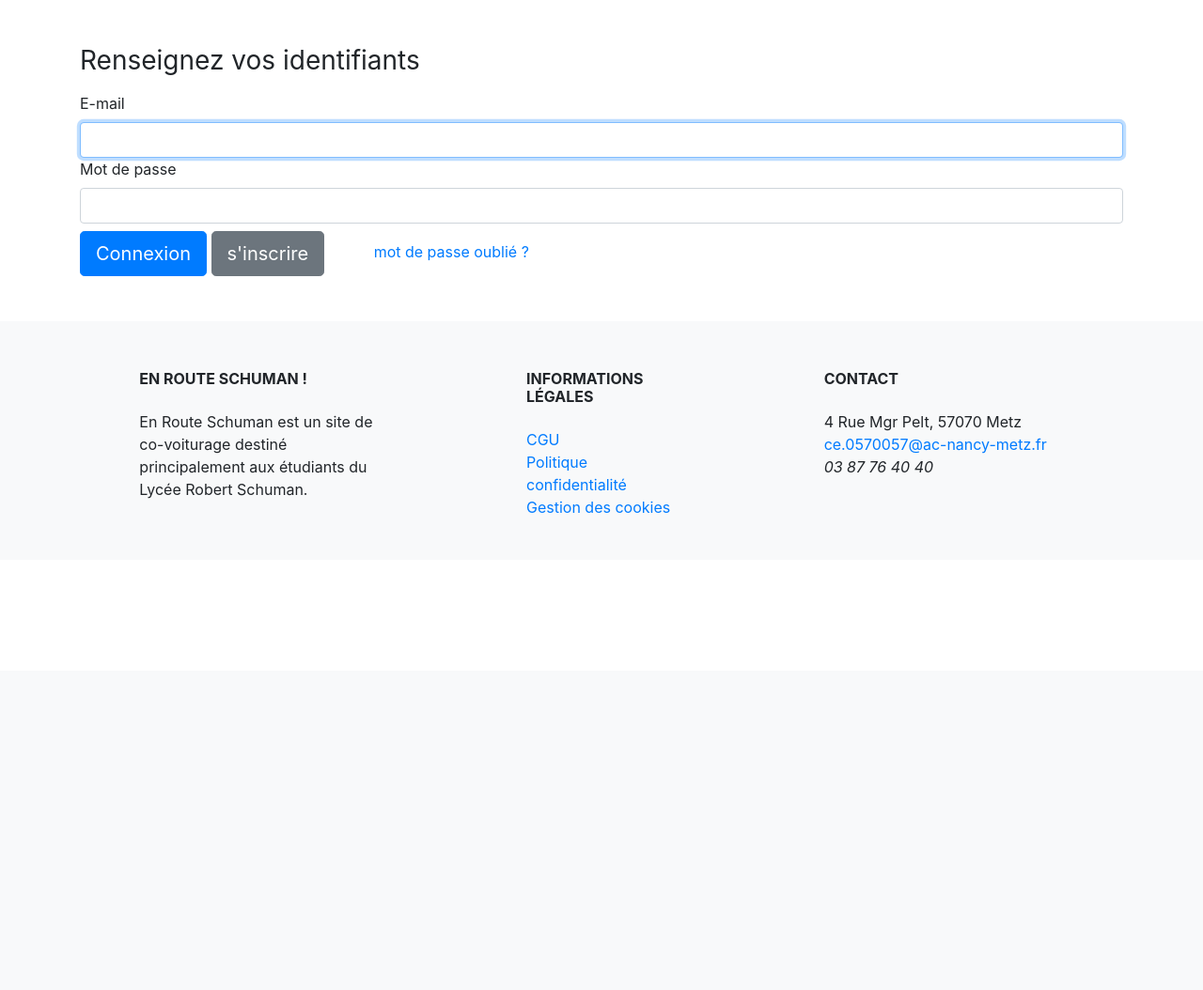
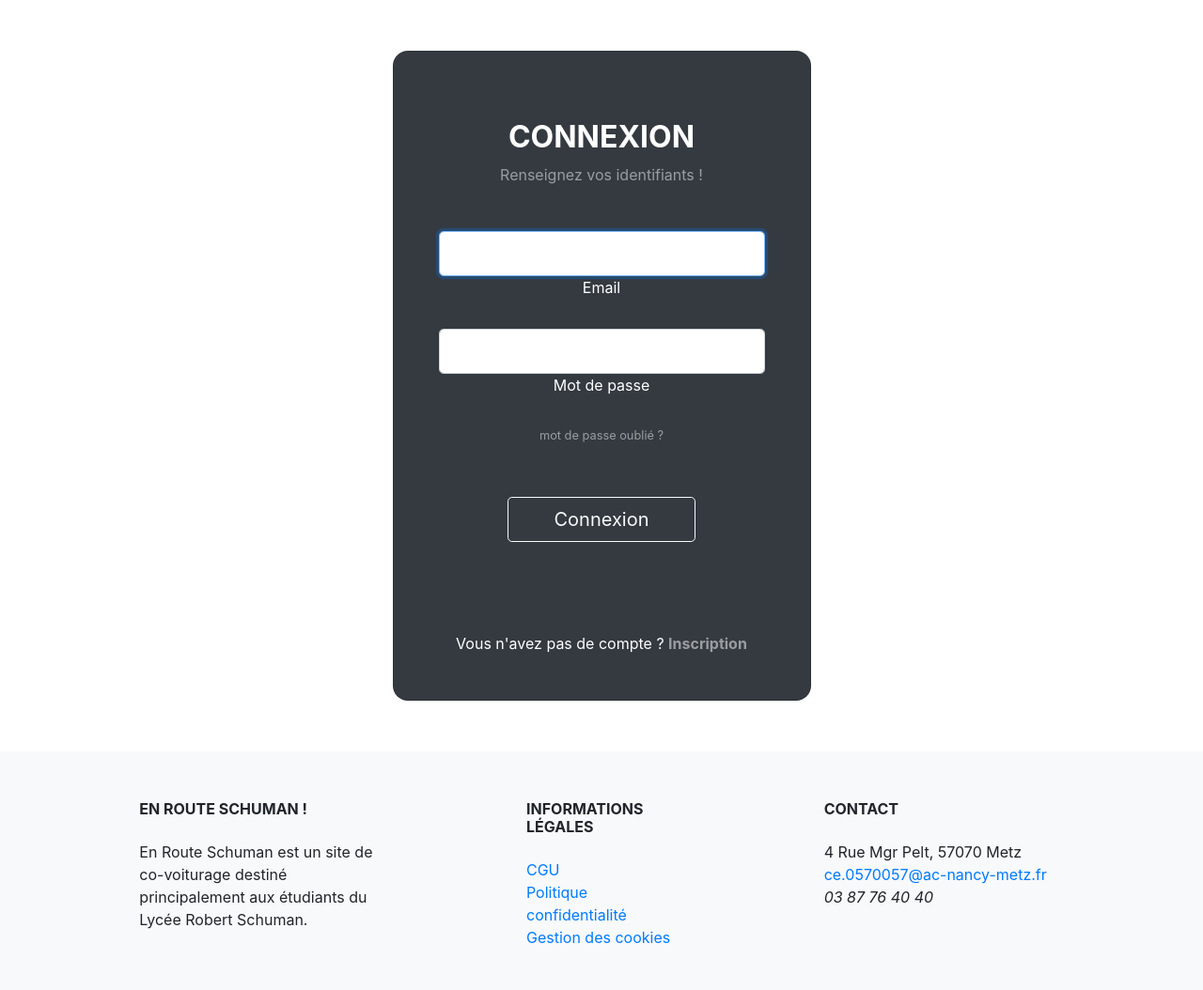
Before and after one commit to MLuckv/projet_covoiturage, a Symfony app: template templates/security/login.html.twig in a window 1280 px wide. Shown: the part 86-1140 px from the top of the page at 94% size. Before the commit the page ends 632 px from the top, so only its background shows below. Run offline with Twig, Linux system fonts and the light colour scheme; the template is opened without the code that fills it, so the values that code supplies are empty; some libraries are stand-ins or nearby versions.

Commit message:
mercredi_21_juin_template

```diff
--- a/src/Form/RegistrationFormType.php
+++ b/src/Form/RegistrationFormType.php
@@ -41,6 +41,7 @@ class RegistrationFormType extends AbstractType
             ])
             ->add('agreeTerms', CheckboxType::class, [
                 'mapped' => false,
+                'label' => false,
                 'constraints' => [
                     new IsTrue([
                         'message' => 'You should agree to our terms.',
@@ -53,7 +54,7 @@ class RegistrationFormType extends AbstractType
                 'options' => ['attr' => ['class' => 'password-field']],
                 'required' => true,
                 'first_options'  => ['label' => 'Mot de passe'],
-                'second_options' => ['label' => 'Confirmer'],
+                'second_options' => ['label' => 'Confirmer Mot de passe'],
                 // instead of being set onto the object directly,
                 // this is read and encoded in the controller
                 'mapped' => false,
--- a/templates/base.html.twig
+++ b/templates/base.html.twig
@@ -32,7 +32,7 @@
 		{% endfor %}
 
 
-		{% if app.request.attributes.get('_route') not in ['app_register','app_reset_password'] %}
+		{% if app.request.attributes.get('_route') not in ['app_register','app_reset_password', 'app_login'] %}
 			{#désactive navbar dans inscription#}
 			{% include "_partials/_nav.html.twig" %}
 		{% endif %}
--- a/templates/security/login.html.twig
+++ b/templates/security/login.html.twig
@@ -1,58 +1,74 @@
 {% extends 'base.html.twig' %}
 
-{% block title %}Connexion{% endblock %}
+{% block title %}Connexion
+{% endblock %}
 
 
 {% block body %}
+	<section class="vh-100 gradient-custom">
+		<div class="container py-5 h-100">
+			<div class="row d-flex justify-content-center align-items-center h-100">
+				<div class="col-12 col-md-8 col-lg-6 col-xl-5">
+					<div class="card bg-dark text-white" style="border-radius: 1rem;">
+						<div class="card-body p-5 text-center">
 
-	<section class="container my-5">
-		<div class="row">
-			<div class="col">
+							<div class="mb-md-5 mt-md-4 pb-5">
 								<form method="post">
 									{% if error %}
 										<div class="alert alert-danger">{{ error.messageKey|trans(error.messageData, 'security') }}</div>
 									{% endif %}
+									<h2 class="fw-bold mb-2 text-uppercase">Connexion</h2>
+									<p class="text-white-50 mb-5">Renseignez vos identifiants !</p>
 
-					{# code permettant de se déconnecter
-					{% if app.user %}
-						<div class="mb-3">
-							You are logged in as
-							{{ app.user.userIdentifier }},
-							<a href="{{ path('app_logout') }}">Logout</a>
+									<div class="form-outline form-white mb-4">
+										<input type="email" value="{{ last_username }}" name="email" id="typeEmailX" class="form-control form-control-lg" autocomplete="email" required autofocus>
+										<label class="form-label" for="typeEmailX">Email</label>
 									</div>
-					{% endif %}#}
 
+									<div class="form-outline form-white mb-4">
+										<input type="password" name="password" id="typePasswordX" class="form-control form-control-lg" autocomplete="current-password" required>
+										<label class="form-label" for="typePasswordX">Mot de passe</label>
+									</div>
 
-					<h1 class="h3 mb-3 font-weight-normal">Renseignez vos identifiants</h1>
-					<label for="inputEmail">E-mail</label>
-					<input type="email" value="{{ last_username }}" name="email" id="inputEmail" class="form-control" autocomplete="email" required autofocus>
-					<label for="inputPassword">Mot de passe</label>
-					<input type="password" name="password" id="inputPassword" class="form-control" autocomplete="current-password" required>
+									<input type="hidden" name="_csrf_token" value="{{ csrf_token('authenticate') }}">
 
-					<input
-					type="hidden" name="_csrf_token" value="{{ csrf_token('authenticate') }}">
+									<p class="small mb-5 pb-lg-2">
+										<a class="text-white-50" href="{{ path('app_forgot_password_request') }}">mot de passe oublié ?</a>
+									</p>
 
-					{#
-					        Uncomment this section and add a remember_me option below your firewall to activate remember me functionality.
-					        See https://symfony.com/doc/current/security/remember_me.html
+									<button class="btn btn-outline-light btn-lg px-5" type="submit">Connexion</button>
 
-					        <div class="checkbox mb-3">
-					            <label>
-					                <input type="checkbox" name="_remember_me"> Remember me
-					            </label>
+									{#<div class="d-flex justify-content-center text-center mt-4 pt-1">
+									                <a href="#!" class="text-white"><i class="fab fa-facebook-f fa-lg"></i></a>
+									                <a href="#!" class="text-white"><i class="fab fa-twitter fa-lg mx-4 px-2"></i></a>
+									                <a href="#!" class="text-white"><i class="fab fa-google fa-lg"></i></a>
+									              </div>#}
+								</form>
 							</div>
-					    #}
-					<div class="mt-2">
-					<button class="btn btn-lg btn-primary" type="submit">
-						Connexion
-					</button>
-					<a class="btn btn-lg btn-secondary" href="{{ path('app_register') }}">s'inscrire</a>
-					<a class="mx-5" href="{{ path('app_forgot_password_request') }}">mot de passe oublié ?</a>
+
+							<div>
+								<p class="mb-0">Vous n'avez pas de compte ?
+									<a href="{{ path('app_register') }}" class="text-white-50 fw-bold">Inscription</a>
+								</p>
 							</div>
-				</form>
 
+						</div>
+					</div>
+				</div>
 			</div>
 		</div>
 	</section>
 
+	{#<style>
+		.gradient-custom {
+			/* fallback for old browsers */
+			background: #6a11cb;
+
+			/* Chrome 10-25, Safari 5.1-6 */
+			background: -webkit-linear-gradient(to right, rgba(106, 17, 203, 1), rgba(37, 117, 252, 1));
+
+			/* W3C, IE 10+/ Edge, Firefox 16+, Chrome 26+, Opera 12+, Safari 7+ */
+			background: linear-gradient(to right, rgba(106, 17, 203, 1), rgba(37, 117, 252, 1))
+		}
+	</style>#}
 {% endblock %}
--- a/templates/voyage/history_voyage.html.twig
+++ b/templates/voyage/history_voyage.html.twig
@@ -9,7 +9,7 @@
 	</div>
 	<div class="section">
 		{% for userVoyage in userVoyages %}
-			{% if userVoyage.heureDepart < "now" %}
+			{% if userVoyage.heureDepart < date() %}
 				<div class="col-4 ml-1 mt-3 mb-2">
 					<div class="card" style="width: 18rem;">
 						<div>
```
Also changed, not shown: src/Controller/VoyageController.php (+24 -0 lines), templates/registration/register.html.twig (+61 -18 lines), templates/voyage/edit.html.twig (added, +73 -0 lines), templates/voyage/list_voyage.html.twig (+16 -1 lines), public/assets/img/registration.avif (added). Lines whose indentation alone changed are shown as unchanged.
